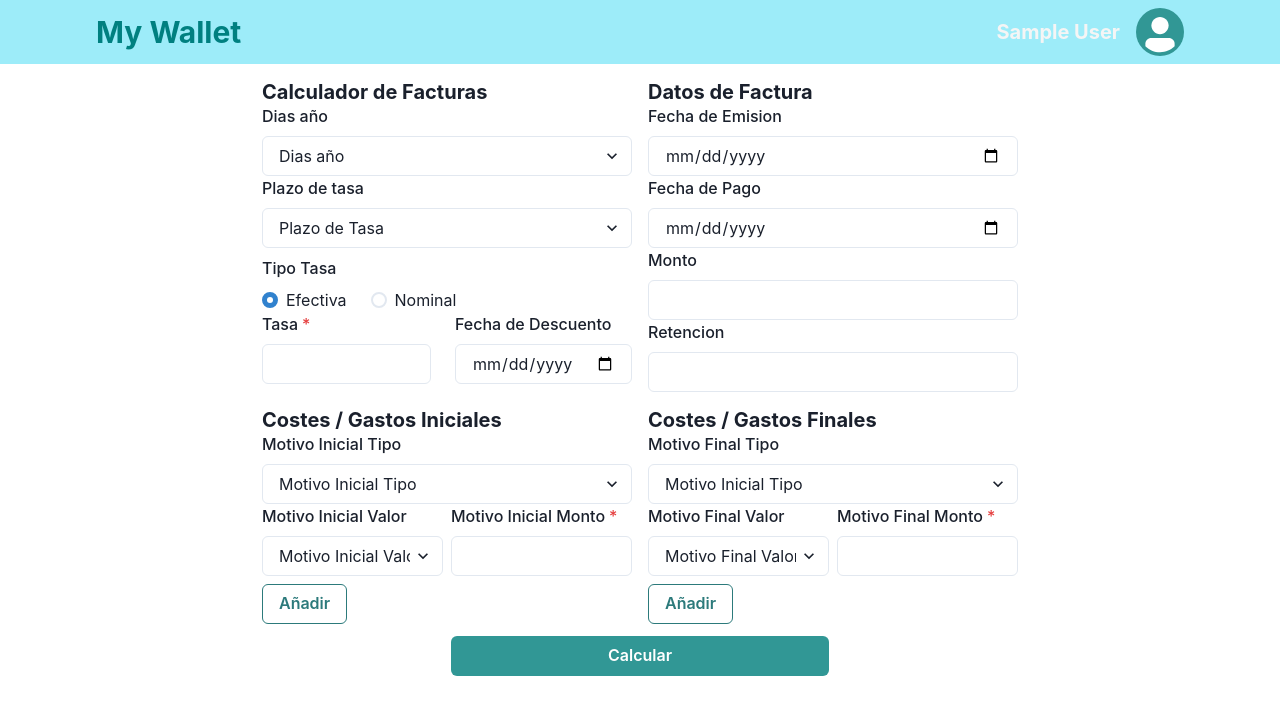
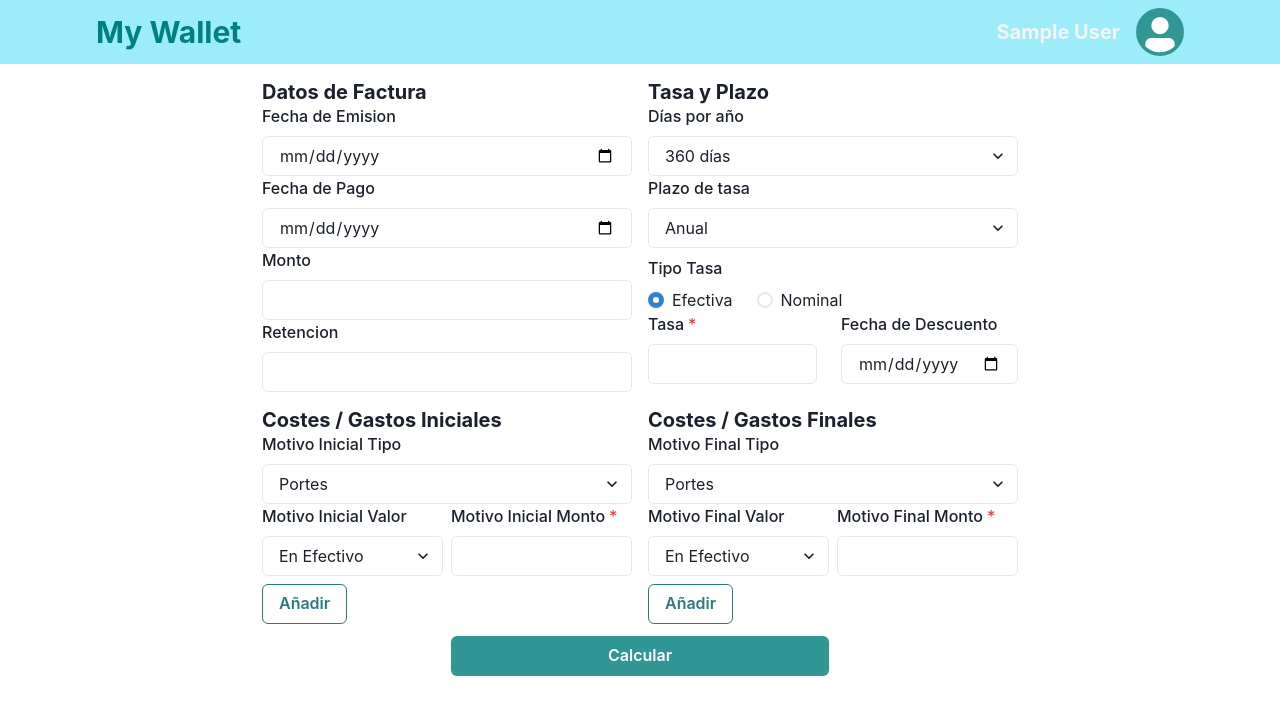
Before and after one commit to GiornoGiovana/tf_finanzas, a React (Create React App) app: page /tcea in a window 1280 px wide. Shown: the top 714 px of the page. Built offline with nearby package versions, Linux system fonts and the light colour scheme; no server answers; sample sign-in values are in the browser's storage.

Commit message:
Add options fields

```diff
--- a/src/components/CalculadorFacturas.js
+++ b/src/components/CalculadorFacturas.js
@@ -8,23 +8,28 @@ export const CalculadorFacturas = () => {
   return (
     <Box>
       <Heading as="h3" size="md">
-        Calculador de Facturas
+        Tasa y Plazo
       </Heading>
       <FormControl>
-        <FormLabel>Dias año</FormLabel>
-        <Select placeholder="Dias año">
-          <option value="option1">360</option>
-          <option value="option2">Option 2</option>
-          <option value="option3">Option 3</option>
+        <FormLabel>Días por año</FormLabel>
+        <Select defaultValue={360}>
+          <option value={360}>360 días</option>
+          <option value={365}>365 días</option>
         </Select>
       </FormControl>
 
       <FormControl>
         <FormLabel>Plazo de tasa</FormLabel>
-        <Select placeholder="Plazo de Tasa">
-          <option value="option1">Anual </option>
-          <option value="option2">Option 2</option>
-          <option value="option3">Option 3</option>
+        <Select defaultValue={360}>
+          <option value={1}>Diario</option>
+          <option value={15}>Quincenal</option>
+          <option value={30}>Mensual</option>
+          <option value={60}>Bimestral</option>
+          <option value={90}>Trimestral</option>
+          <option value={120}>Cuatrimestral</option>
+          <option value={180}>Semestral</option>
+          <option value={360}>Anual</option>
+          {/* <option value={360}>Especial</option> */}
         </Select>
       </FormControl>
 
--- a/src/components/CostesGastosFin.js
+++ b/src/components/CostesGastosFin.js
@@ -12,19 +12,18 @@ export const CostesGastosFin = () => {
       </Heading>
       <FormControl>
         <FormLabel>Motivo Final Tipo</FormLabel>
-        <Select placeholder="Motivo Inicial Tipo">
+        <Select defaultValue="portes">
           <option value="portes">Portes</option>
-          <option value="option2">Option 2</option>
-          <option value="option3">Option 3</option>
+          <option value="gastosAdmin">Gastos de administración</option>
+          <option value="otrosGastos">Otros gastos</option>
         </Select>
       </FormControl>
       <HStack>
         <FormControl>
           <FormLabel>Motivo Final Valor</FormLabel>
-          <Select placeholder="Motivo Final Valor">
+          <Select defaultValue="efectivo">
             <option value="efectivo">En Efectivo</option>
-            <option value="option2">Option 2</option>
-            <option value="option3">Option 3</option>
+            <option value="porcentaje">En Porcentaje</option>
           </Select>
         </FormControl>
         <FormControl isRequired>
--- a/src/components/CostesGastosIni.js
+++ b/src/components/CostesGastosIni.js
@@ -12,19 +12,27 @@ export const CostesGastosIni = () => {
       </Heading>
       <FormControl>
         <FormLabel>Motivo Inicial Tipo</FormLabel>
-        <Select placeholder="Motivo Inicial Tipo">
-          <option value="estudio">Comision de Estudio</option>
-          <option value="option2">Option 2</option>
-          <option value="option3">Option 3</option>
+        <Select defaultValue="portes">
+          <option value="portes">Portes</option>
+          <option value="fotocopias">Fotocopias</option>
+          <option value="comisionEstudio">Comisión de estudio</option>
+          <option value="comisionDesembolso">Comisión de desembolso</option>
+          <option value="comisionIntermediacion">
+            Comisión de intermediación
+          </option>
+          <option value="gastosAdministracion">Gastos de administración</option>
+          <option value="gastosNotariales">Gastos notariales</option>
+          <option value="gastosRegistrales">Gastos registrales</option>
+          <option value="seguro">Seguro</option>
+          <option value="otrosPagos">Otros pagos</option>
         </Select>
       </FormControl>
       <HStack>
         <FormControl>
           <FormLabel>Motivo Inicial Valor</FormLabel>
-          <Select placeholder="Motivo Inicial Valor">
+          <Select defaultValue="efectivo">
             <option value="efectivo">En Efectivo</option>
-            <option value="option2">Option 2</option>
-            <option value="option3">Option 3</option>
+            <option value="porcentaje">En Porcentaje</option>
           </Select>
         </FormControl>
         <FormControl isRequired>
--- a/src/components/Factura.js
+++ b/src/components/Factura.js
@@ -3,6 +3,7 @@ import { FormControl, FormLabel } from "@chakra-ui/form-control";
 import { Input } from "@chakra-ui/input";
 import { Center, Flex, Heading, HStack } from "@chakra-ui/layout";
 import { Radio, RadioGroup } from "@chakra-ui/radio";
+import { Select } from "@chakra-ui/select";
 import { addDoc, collection } from "@firebase/firestore";
 import { useState } from "react";
 import { db } from "../firebase";
@@ -36,7 +37,7 @@ export const Factura = () => {
 
   return (
     <Center>
-      <Flex direction="column" mt="2">
+      <Flex width="65%" direction="column">
         <Heading color="teal.300">Ingresar Factura</Heading>
         <form>
           <FormControl isRequired mt="2">
@@ -72,7 +73,8 @@ export const Factura = () => {
             />
           </FormControl>
 
-          <FormControl as="fieldset" mt="2">
+          <HStack mt="2">
+            <FormControl as="fieldset">
               <FormLabel as="legend">Moneda</FormLabel>
               <RadioGroup value={moneda} onChange={(val) => setMoneda(val)}>
                 <HStack spacing="24px">
@@ -81,6 +83,16 @@ export const Factura = () => {
                 </HStack>
               </RadioGroup>
             </FormControl>
+
+            <FormControl>
+              <FormLabel>Tipo de factura</FormLabel>
+              <Select defaultValue="efectivo">
+                <option value="factura">Factura</option>
+                <option value="letra">Letra</option>
+                <option value="recibo">Recibo</option>
+              </Select>
+            </FormControl>
+          </HStack>
 
           <HStack mt="2">
             <FormControl>
@@ -108,8 +120,7 @@ export const Factura = () => {
               type="submit"
               mt="4"
               width="80%"
-              color="teal"
-              variant="outline"
+              colorScheme="teal"
               onClick={handleSubmit}
             >
               Enviar
--- a/src/components/Header.js
+++ b/src/components/Header.js
@@ -22,7 +22,7 @@ export const Header = () => {
         </Heading>
       </Link>
 
-      {auth?.currentUser?.displayName && (
+      {auth?.currentUser && (
         <Flex align="center" gridGap="4" className="header__avatar">
           <Heading as="h5" size="md" color="whitesmoke">
             {auth.currentUser.displayName}
--- a/src/components/TCEA.js
+++ b/src/components/TCEA.js
@@ -10,8 +10,8 @@ export const TCEA = () => {
     <Center pt="4">
       <form>
         <Grid templateColumns="repeat(2, 370px)" gap={4}>
+          <DatosFactura />
           <CalculadorFacturas />
-          <DatosFactura />
           <CostesGastosIni />
           <CostesGastosFin />
         </Grid>
```
Lines whose indentation alone changed are shown as unchanged.
